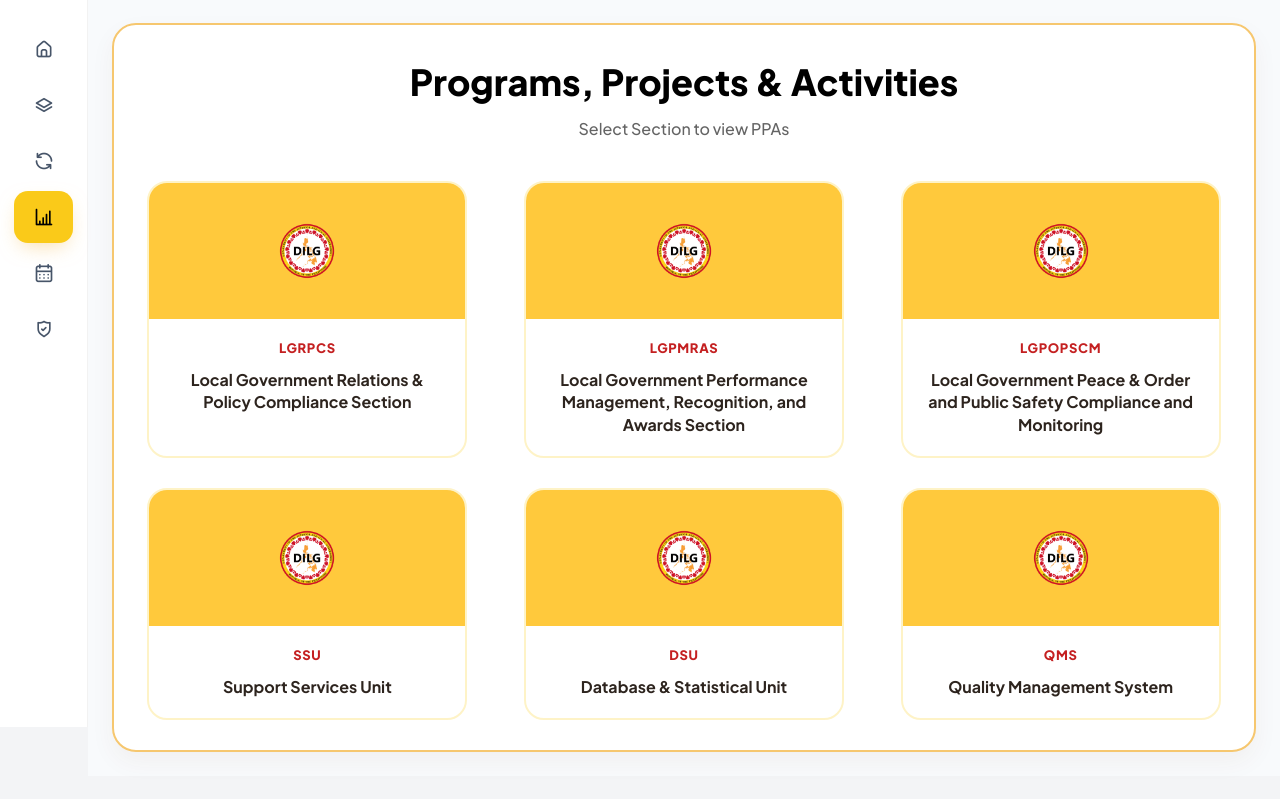
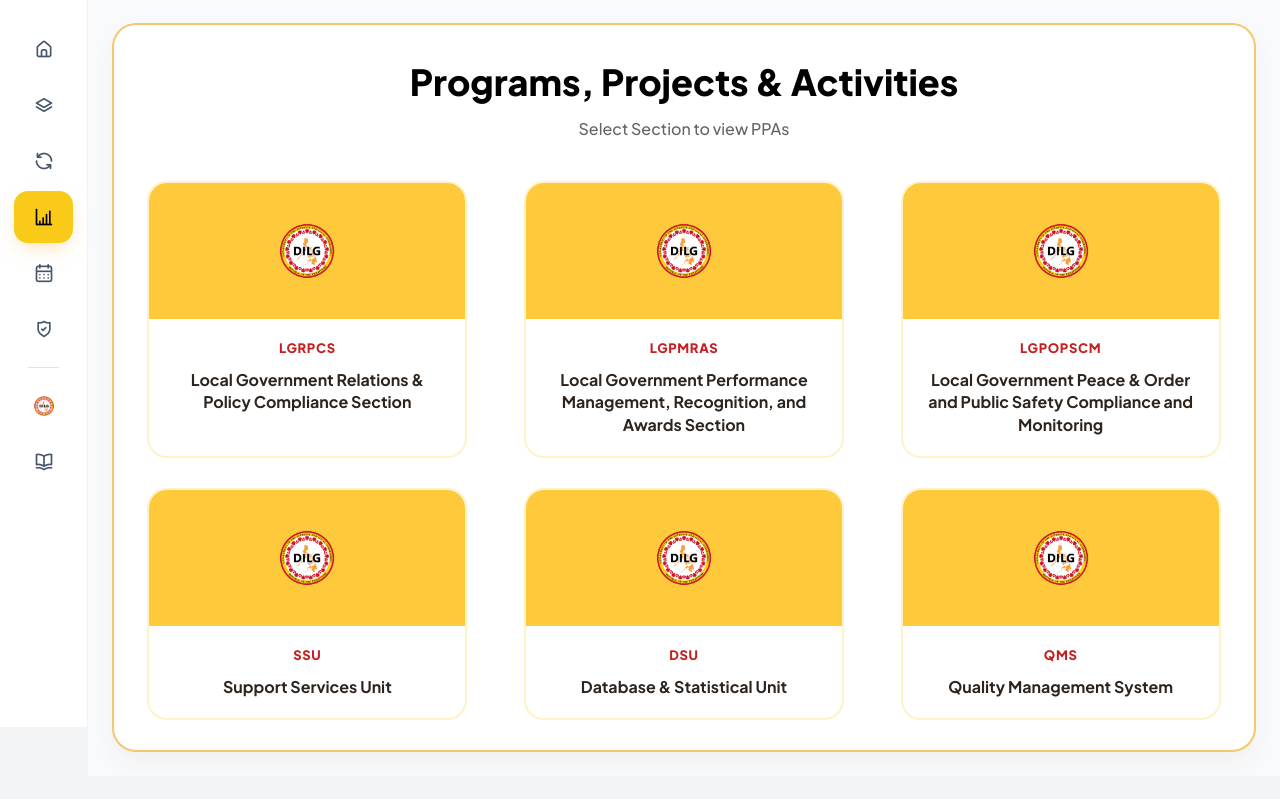
Before and after one commit to dilgcardevteam-cmd/lgmedcompass, a Laravel app: page /ppa in a window 1280 px wide. Shown: the part 73-872 px from the top of the page. Run offline with Laravel 12, Linux system fonts and the light colour scheme; the visitor is signed in with stand-in values (Sample User, id 1); data that the repository does not hold is empty; style sheets or scripts are compiled from the project's sources; parts of the project's set-up code (start-up, migrations or seed data) failed here and were passed over.

Commit message:
Intra link and User Manual

```diff
--- a/resources/views/layouts/navigation.blade.php
+++ b/resources/views/layouts/navigation.blade.php
@@ -159,6 +159,12 @@
             min-width: calc(var(--sidebar-collapsed-width) - 28px);
             display: flex; align-items: center; justify-content: center;
         }
+        .item .item-logo {
+            width: 20px;
+            height: 20px;
+            min-width: calc(var(--sidebar-collapsed-width) - 28px);
+            object-fit: contain;
+        }
         .item span { font-size: 14px; font-weight: 600; opacity: 0; margin-left: 4px; transition: opacity 0.2s; }
         body.sidebar-open .item span { opacity: 1; }
         .item:hover { background: var(--brand-light); color: var(--brand-dark); }
@@ -175,6 +181,10 @@
             padding: 6px 12px; border-radius: 6px; font-size: 12px;
             white-space: nowrap; pointer-events: none;
             z-index: 1600;
+        }
+        .sidebar-divider {
+            margin: 12px 28px;
+            border-top: 1px solid rgba(15, 23, 42, 0.12);
         }
 
         /* ===== MAIN CONTENT ===== */
@@ -590,6 +600,16 @@
                 <i class="uil uil-shield-check"></i><span>Accounts</span>
             </a>
             @endcan
+        </div>
+        <div class="sidebar-divider" role="separator" aria-orientation="horizontal"></div>
+        <div class="menu">
+            <a class="item" href="https://intranet.dilg.gov.ph/user/login" target="_blank" rel="noopener noreferrer" data-title="DILG Intranet">
+                <img class="item-logo" src="{{ asset('images/dilg-logo.png') }}" alt="">
+                <span>DILG Intranet</span>
+            </a>
+            <a class="item" href="https://drive.google.com/drive/u/1/folders/1JN-8jz58sP3WFfKA058mxNDqVyb0mXAy" target="_blank" rel="noopener noreferrer" data-title="User Manual">
+                <i class="uil uil-book-open"></i><span>User Manual</span>
+            </a>
         </div>
     </aside>
 
```
